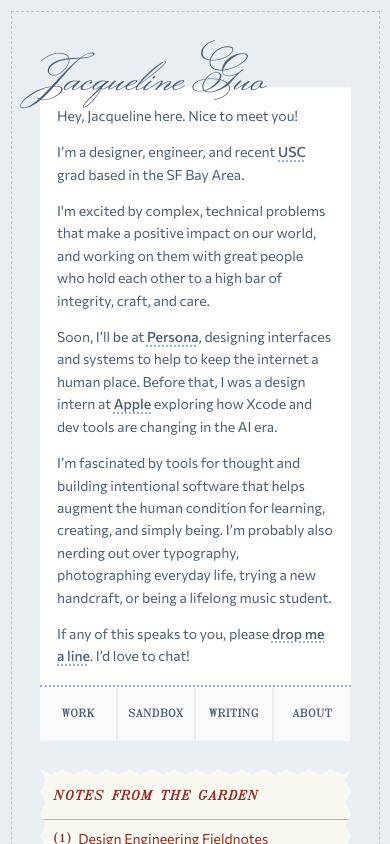
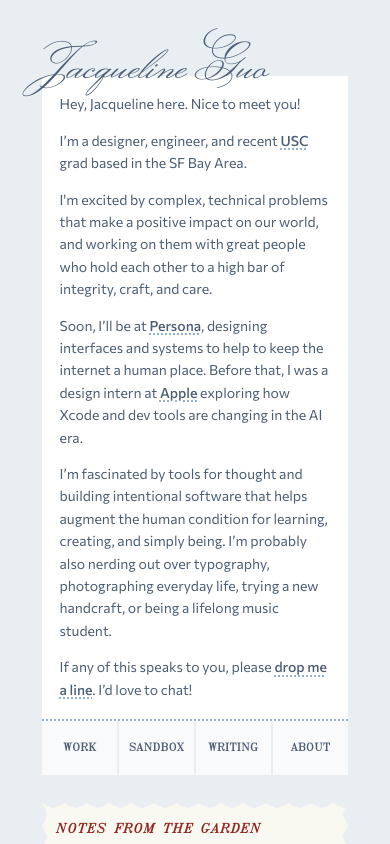
Before and after one commit to jacquelineguo7/jacquelineguo.com, a SvelteKit app: page / in a window 390 px wide. Shown: the top 844 px of the page. Built offline with nearby package versions, Linux system fonts and the light colour scheme.

Commit message:
update stamp drag, nav hover and clicked, custom bg gradient border and alignment, breakpoint tweaks, intent configs

```diff
--- a/src/routes/+page.svelte
+++ b/src/routes/+page.svelte
@@ -13,6 +13,7 @@
 
     let topZ = 3;                   // highest z-index handed out so far
     let dragging = $state(false);   // true while a stamp is mid-drag
+    let holding = $state(false);    // true while a stamp is grabbed but not yet dragged
     let overZone = $state(false);   // true when the dragged stamp is over the box
 
     // ── POSITION SCALING ──────────────────────────────────────────
@@ -85,6 +86,31 @@
     const homes = Object.fromEntries(
         cards.map(c => [c.href, { x: c.x, y: c.y, rotation: c.rotation }])
     );
+
+    // ── NAV TEAR-OFF ──────────────────────────────────────────────
+    // Click a nav "tab" → it detaches (falls + spins + fades) like a
+    // torn flyer strip, then we navigate. Because SvelteKit routes
+    // client-side, NAV_DELAY fires the navigation before the 500ms tear
+    // finishes — so at 50ms you see the start of the tear, then the new
+    // page. Bump NAV_DELAY up (toward ~500) to watch the whole fall.
+    const NAV_DELAY = 75;   // ms after click before navigating
+    function tearOff(event) {
+        // let modified clicks (open-in-new-tab) and reduced-motion users
+        // use the plain <a> navigation — no animation, no interception
+        if (event.metaKey || event.ctrlKey || event.shiftKey || event.altKey || event.button !== 0) return;
+        if (window.matchMedia('(prefers-reduced-motion: reduce)').matches) return;
+
+        event.preventDefault();
+        const tab = event.currentTarget;
+        const href = tab.getAttribute('href');
+        tab.style.zIndex = '3';   // fall in front of its neighbors
+        tab.style.transition = 'transform 500ms cubic-bezier(.4, 0, .2, 1), opacity 500ms cubic-bezier(.4, 0, .2, 1)';
+        requestAnimationFrame(() => {
+            tab.style.transform = 'translate(15px, 24px) rotate(22deg)';   // driftX 15 · fall 160 · spin 22
+            tab.style.opacity = '0';                                        // fade 100%
+        });
+        setTimeout(() => goto(href), NAV_DELAY);
+    }
 
     // send every stamp back to its home and leave the placed state
     function goBack() {
@@ -251,6 +277,7 @@
         }
 
         dragging = false;
+        holding = false;
         overZone = false;
 
         if (moved) lastTap = 0;   // a real drag breaks any pending double-tap sequence
@@ -296,6 +323,7 @@
         maxY = (stage.clientHeight - node.offsetHeight) / scale;
 
         moved = false;
+        holding = true;           // grabbed but not yet dragged → light up the box
         samples = [];             // fresh velocity samples for this drag
         pos.z = ++topZ;           // clicked/grabbed stamp jumps to the front
 
@@ -323,6 +351,7 @@
             if (Math.hypot(dx, dy) <= MOVE_THRESHOLD) return;
             moved = true; // drag, not click
             dragging = true;
+            holding = false;   // moved away → no longer a stationary hold
         }
 
         // new position = original position + how far the pointer moved.
@@ -386,10 +415,10 @@
                             <p class="bottom-p">If any of this speaks to you, please <a href="mailto:jacquelineguo7@gmail.com?subject=something in your intro caught my eye" class="inline-link">drop me a line</a>. I’d love to chat!</p>
                         </div>
                         <nav id="nav">
-                            <a class="nav-link" href={resolve('/work')}>Work</a>
-                            <a class="nav-link" href={resolve('/sandbox')}>Sandbox</a>
-                            <a class="nav-link" href={resolve('/writing')}>Writing</a>
-                            <a class="nav-link" href={resolve('/about')}>About</a>
+                            <a class="nav-link" href={resolve('/work')} onclick={tearOff}>Work</a>
+                            <a class="nav-link" href={resolve('/sandbox')} onclick={tearOff}>Sandbox</a>
+                            <a class="nav-link" href={resolve('/writing')} onclick={tearOff}>Writing</a>
+                            <a class="nav-link" href={resolve('/about')} onclick={tearOff}>About</a>
                         </nav>
                     </div>
                 </div>
@@ -424,7 +453,7 @@
                             </div>
                             <div class="pc-right">
                                 <div class="right-flush-div">
-                                    <div class="stamp-div" class:dragging class:over={overZone} bind:this={dropZone}>
+                                    <div class="stamp-div" class:holding class:dragging class:over={overZone} bind:this={dropZone}>
                                         <!-- bind:this hands you that node after render -->
                                         <p class="stamp-text">Place<br>Stamp<br>Here</p>
                                     </div>
@@ -542,11 +571,30 @@
     }
 
     .border {
-        flex: 1;            /* fill the width of page-container */
+        flex: 1;
         margin: var(--frame-inset);
-        border: 1px dashed #B1C8DC;
-        display: flex;      /* so page-layout can fill its height */
+        display: flex;
         min-height: 0;
+
+        --dash-color: #B1C8DC;
+        --dash-len: 0.8rem;    /* length of each dash */
+        --dash-gap: 1rem;    /* space between dashes */
+        --dash-thick: 1.4px;  /* thickness of the line */
+
+        /* derived: one full period, and the half-gap that pads each side of a
+           dash so the dash sits centered in its tile (→ mirror-symmetric edges) */
+        --dash-period: calc(var(--dash-len) + var(--dash-gap));
+        --dash-inset: calc(var(--dash-gap) / 2);
+
+        /* Each edge tiles ONE symmetric [half-gap | dash | half-gap] period and
+           is anchored at `center`. Because background-position re-phases a
+           *repeating* background, centering lays one dash at the midpoint and
+           tiles outward both ways — so both ends of every edge match. */
+        background:
+            repeating-linear-gradient(90deg, transparent 0 var(--dash-inset), var(--dash-color) var(--dash-inset) calc(var(--dash-inset) + var(--dash-len)), transparent calc(var(--dash-inset) + var(--dash-len)) var(--dash-period)) center top    / var(--dash-period) var(--dash-thick) repeat-x,
+            repeating-linear-gradient(90deg, transparent 0 var(--dash-inset), var(--dash-color) var(--dash-inset) calc(var(--dash-inset) + var(--dash-len)), transparent calc(var(--dash-inset) + var(--dash-len)) var(--dash-period)) center bottom / var(--dash-period) var(--dash-thick) repeat-x,
+            repeating-linear-gradient(0deg,  transparent 0 var(--dash-inset), var(--dash-color) var(--dash-inset) calc(var(--dash-inset) + var(--dash-len)), transparent calc(var(--dash-inset) + var(--dash-len)) var(--dash-period)) left   center / var(--dash-thick) var(--dash-period) repeat-y,
+            repeating-linear-gradient(0deg,  transparent 0 var(--dash-inset), var(--dash-color) var(--dash-inset) calc(var(--dash-inset) + var(--dash-len)), transparent calc(var(--dash-inset) + var(--dash-len)) var(--dash-period)) right  center / var(--dash-thick) var(--dash-period) repeat-y;
     }
 
     .page-layout {
@@ -597,9 +645,11 @@
         display: flex;
         flex-direction: row;
         gap: 0.14rem;
+        perspective: 1000px;   /* gives the tabs' rotateX peel real depth */
     }
 
     .nav-link {
+        position: relative;    /* lets :hover/tear raise it above neighbors via z-index */
         background-color: var(--barelythere--white);
         padding-top: 1.4rem;
         padding-bottom: 1.4rem;
@@ -607,6 +657,18 @@
         text-transform: uppercase;
         color: var(--primary--blue);
         text-decoration: none;
+        transform-origin: center top;   /* peel/tear pivot at the perforation (the dotted seam above) */
+        transition:
+            transform var(--tab-peel-dur, 300ms) var(--ease-out),
+            background-color var(--tab-peel-dur, 300ms) var(--ease-out);
+        will-change: transform;
+    }
+
+    /* hover = the tab peels forward from its top seam, like lifting a flyer strip */
+    .nav-link:hover {
+        background-color: white;
+        transform: rotateX(24deg);
+        z-index: 2;
     }
 
     a {
@@ -808,6 +870,7 @@
             background-color var(--duration-base) var(--ease-out),
             transform var(--duration-base) var(--ease-out);
     }
+    .stamp-div.holding,
     .stamp-div.dragging {                                           /* Hint Stamp Target */
         border: 0.3rem double var(--tertiary--blue);
         background-color: var(--hover--blue);
@@ -842,6 +905,9 @@
     /* respect users who ask for less motion — stamps relocate instantly, no sweep */
     @media (prefers-reduced-motion: reduce) {
         .floating-item { transition: none; }
+        /* no peel, no tear — the tearOff handler also bails out for these users */
+        .nav-link { transition: none; }
+        .nav-link:hover { transform: none; }
     }
 
     .example-card {
@@ -951,7 +1017,7 @@
     /* ── RESPONSIVE: below this width the two columns stack, right under left.
        The interactive postcard's small-screen behavior is a separate pass
        (stamps still use fixed-px starts), so expect it to look tight here. ── */
-    @media (max-width: 1450px) {
+    @media (max-width: 1300px) {
         /* retune the Tier-1 spacing levers (defined in app.css :root) */
         :root {
             --page-pad-x: 10rem;
@@ -973,6 +1039,13 @@
         #right-col {
             flex: 1;   /* drop the 1 : 1.6 desktop ratio when stacked */
         }
+
+        .border {
+            --dash-color: #B1C8DC;
+            --dash-len: 0.8rem;    /* length of each dash */
+            --dash-gap: 1rem;    /* space between dashes */
+            --dash-thick: 1px;  /* thickness of the line */
+        }
     }
 
     /* ~900px — tablet: tighten the frame + component paddings */
@@ -987,13 +1060,21 @@
             --col-gap: 2rem;
             --section-gap: 2rem;
         }
+
+        #envelope {
+            padding: 0;
+        }
+
+        .border {
+            --dash-color: var(--background--blue);
+        }
     }
 
     /* ~600px — phone: minimal spacing */
-    @media (max-width: 600px) {
+    @media (max-width: 500px) {
         :root {
-            --frame-inset: 0.75rem;
-            --page-pad-x: 2rem;
+            --frame-inset: 0rem;
+            --page-pad-x: 3rem;
             --page-pad-top: 2rem;
             --page-pad-bottom: 2rem;
             --section-gap: 2rem;
@@ -1010,6 +1091,10 @@
             padding: 0;
         }
 
+        .border {
+            --dash-color: var(--background--blue);
+        }
+
     }
 
 </style>
```
Also changed, not shown: .intent/config.json (added), 1 other file (tests, documents, lock files or other folders).
